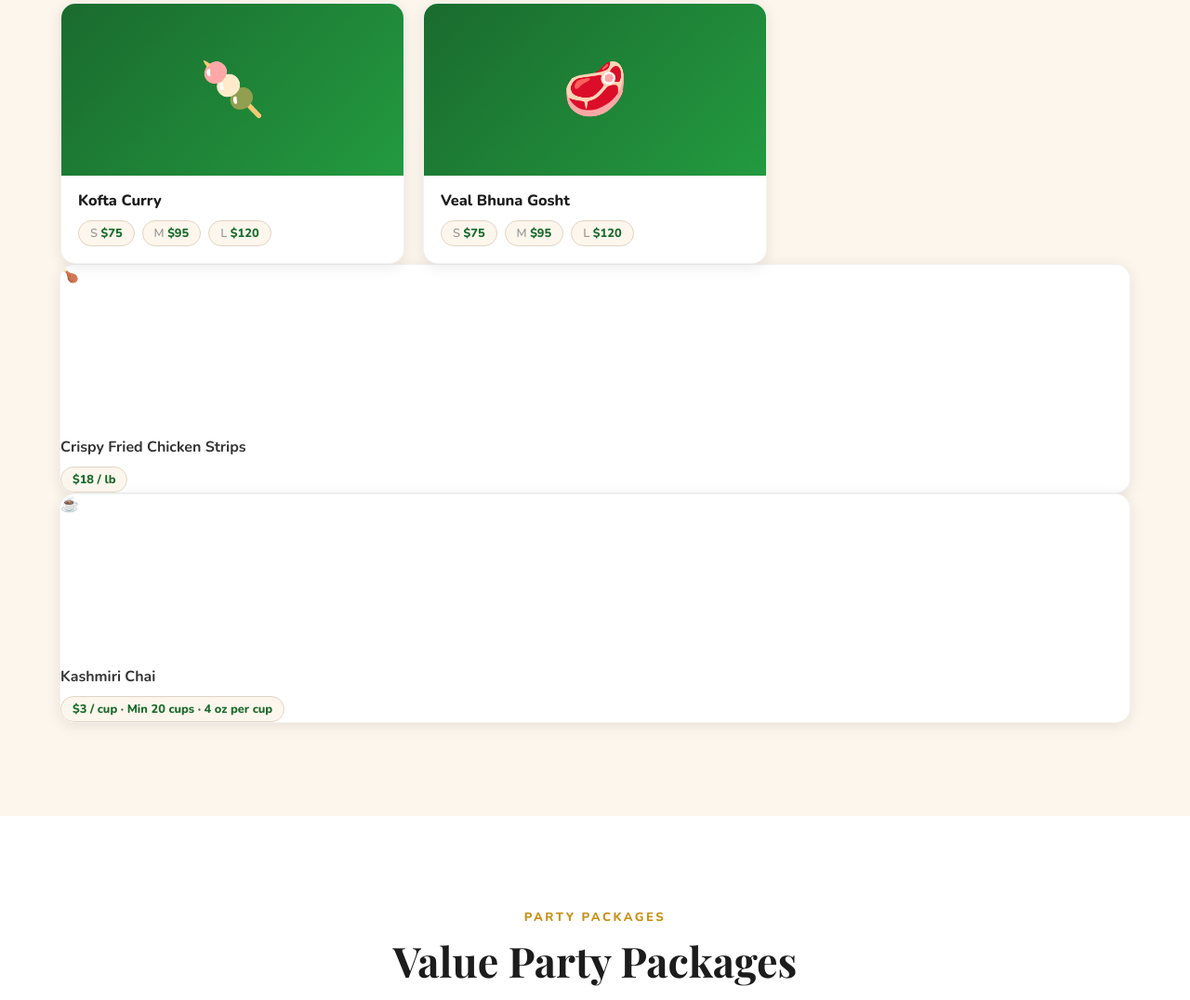
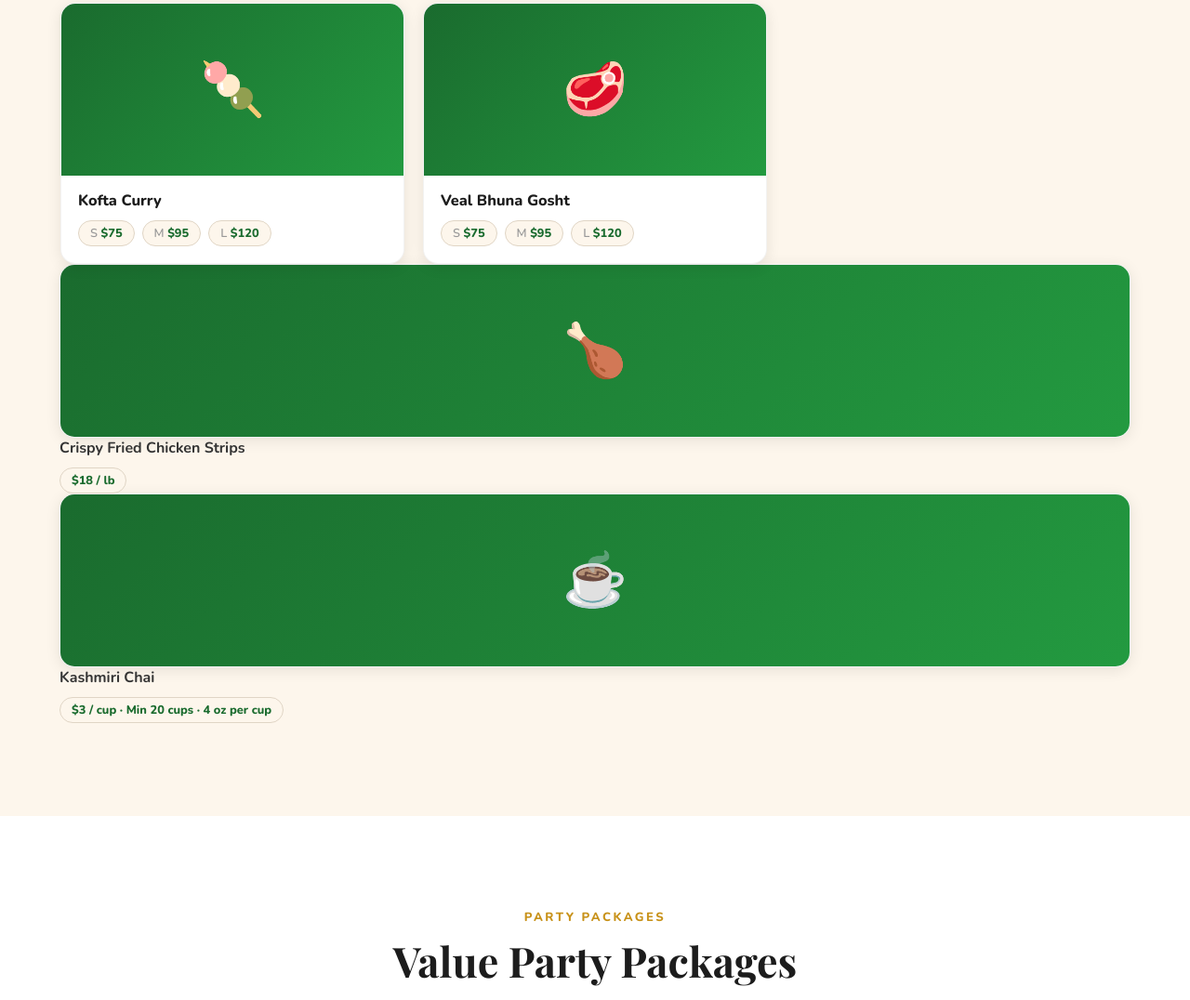
Before and after one commit to shwgit-gcp/AsmaCatering, a plain HTML site: page index.html in a window 1280 px wide. Shown: the part 6686-7762 px from the top of the page at 93% size. Drawn offline with nearby package versions, Linux system fonts and the light colour scheme.

Commit message:
Update index.html

```diff
--- a/index.html
+++ b/index.html
@@ -837,8 +837,8 @@ Contact us today to discuss your catering needs and discover the delicious flavo
       <div class="menu-card reveal"><div class="menu-card-placeholder">🫘</div><div class="menu-card-body"><h4>Chana Chat</h4><div class="menu-prices"><div class="price-tag"><span>M</span> $40</div><div class="price-tag"><span>L</span> $70</div></div></div></div>
       <div class="menu-card reveal"><div class="menu-card-img-wrap"><img class="menu-card-img" src="images/Chicken Bread.jpg" alt="Chicken Bread" loading="lazy"/></div><div class="menu-card-body"><h4>Chicken Bread (12 inch)</h4><div class="menu-prices"><div class="price-tag">$20 each</div></div></div></div>
       <div class="menu-card reveal"><div class="menu-card-img-wrap"><img class="menu-card-img" src="images/Slider.jpg" alt="Slider (Chicken / Beef)" loading="lazy"/><div></div class="menu-card-body"><h4>Sliders</h4></div class="price-tag">$24 / dozen</div></div></div></div>
-      <div class="menu-card reveal"><div class="menu-card-img-wrap">🍗</div class="menu-card-body"><h4>Crispy Fried Chicken Strips</h4><div class="menu-prices"><div class="price-tag">$18 / lb</div></div></div></div></div>
-      <div class="menu-card reveal"><div class="menu-card-img-wrap">☕</div class="menu-card-body"><h4>Kashmiri Chai</h4><div class= "menu-prices"><div class="price-tag">$3 / cup · Min 20 cups · 4 oz per cup </div></div></div></div><div>
+      <div class="menu-card reveal"><div class="menu-card-placeholder">🍗</div></div class="menu-card-body"><h4>Crispy Fried Chicken Strips</h4><div class="menu-prices"><div class="price-tag">$18 / lb</div></div></div></div></div>
+      <div class="menu-card reveal"><div class="menu-card-placeholder">☕</div></div class="menu-card-body"><h4>Kashmiri Chai</h4><div class= "menu-prices"><div class="price-tag">$3 / cup · Min 20 cups · 4 oz per cup </div></div></div></div><div>
     </div>
   </div>
 
```
